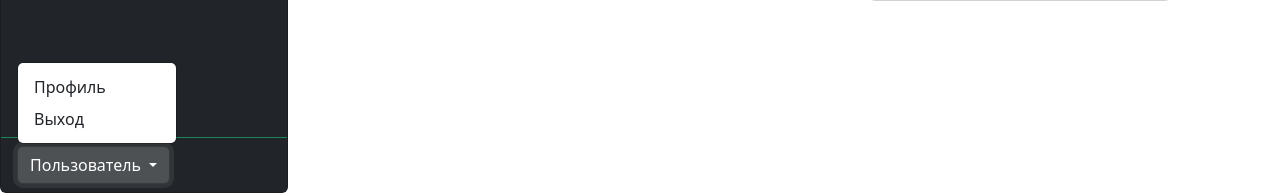
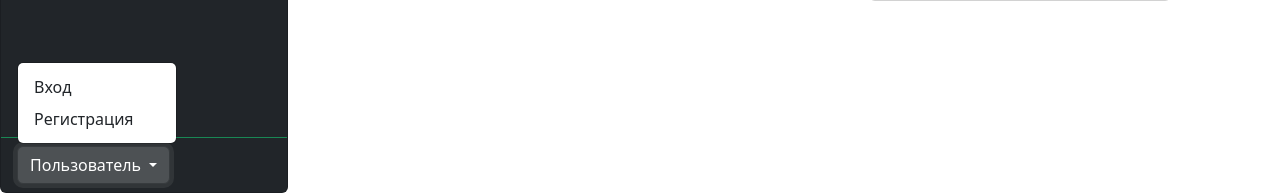
Before and after one commit to PetrMaev/online_shop, a Django app: page /catalog/categories_list/ in a window 1280 px wide, after a click on "Пользователь". Shown: the part 611-804 px from the top of the page. Run offline with Django 5.2, Linux system fonts and the light colour scheme; data comes from the database, SQL or seed files in the repository; some libraries are stand-ins or nearby versions.

Commit message:
edit menu for authenticated user

```diff
--- a/catalog/templates/catalog/inc_menu.html
+++ b/catalog/templates/catalog/inc_menu.html
@@ -24,11 +24,25 @@
                 <div class="dropdown">
                     <button class="btn btn-dark dropdown-toggle" type="button" data-bs-toggle="dropdown"
                             aria-expanded="false">
+                        {% if user.is_authenticated %}
+                        Пользователь {{ user.email|truncatechars:15 }}
+                        {% else %}
                         Пользователь
+                        {% endif %}
                     </button>
                     <ul class="dropdown-menu">
-                        <li><a class="dropdown-item" href="#">Профиль</a></li>
-                        <li><a class="dropdown-item" href="#">Выход</a></li>
+                        {% if user.is_authenticated %}
+                        <li><a class="dropdown-item" href="{% url 'users:user_detail' user.pk %}">Профиль</a></li>
+                        <li>
+                            <form method="post" action="{% url 'users:logout' %}" style="display: inline">
+                                {% csrf_token %}
+                                <button type="submit" class="btn">Выход</button>
+                            </form>
+                        </li>
+                        {% else %}
+                        <li><a class="dropdown-item" href="{% url 'users:login' %}">Вход</a></li>
+                        <li><a class="dropdown-item" href="{% url 'users:register' %}">Регистрация</a></li>
+                        {% endif %}
                     </ul>
                 </div>
             </div>
```
